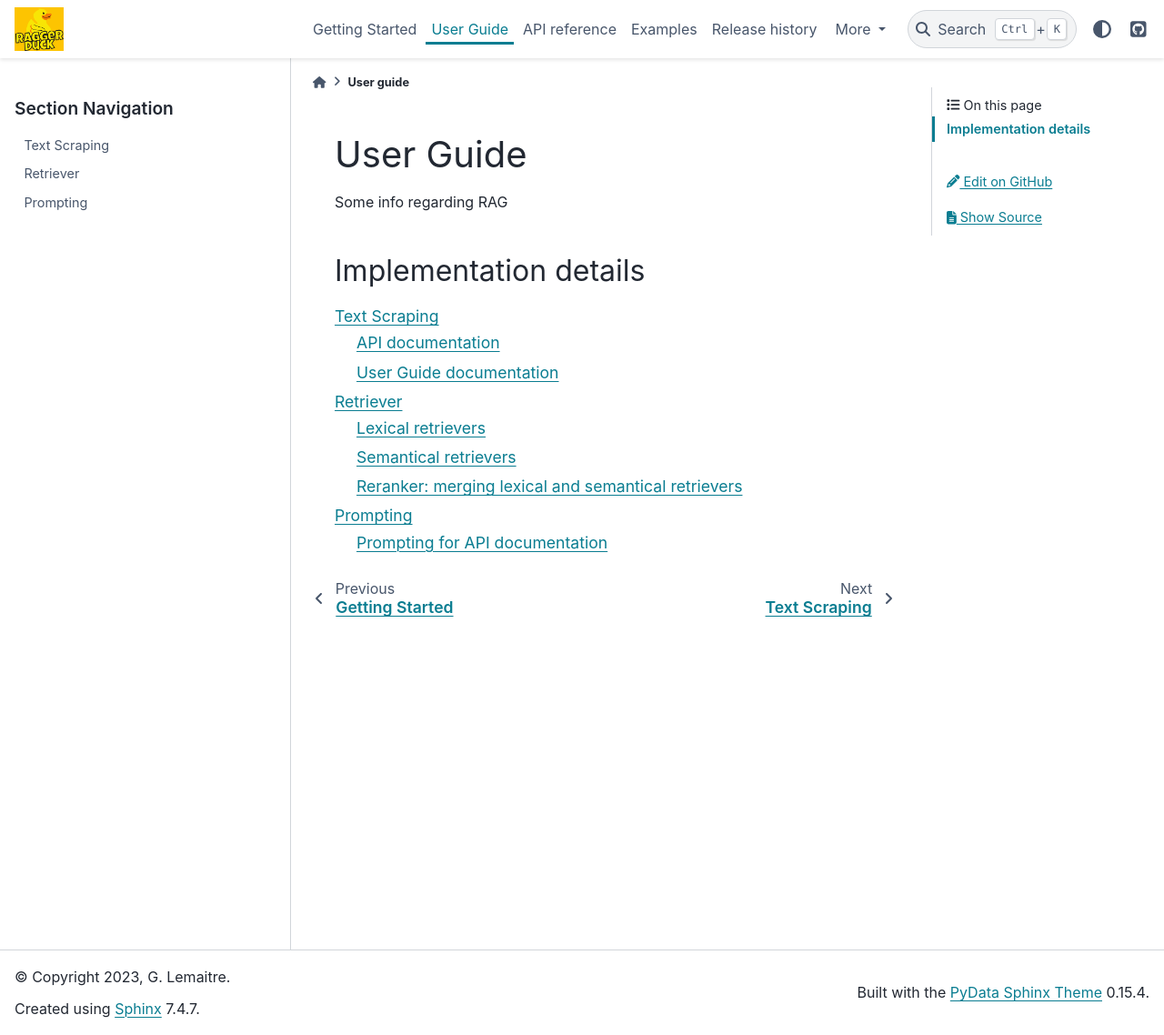
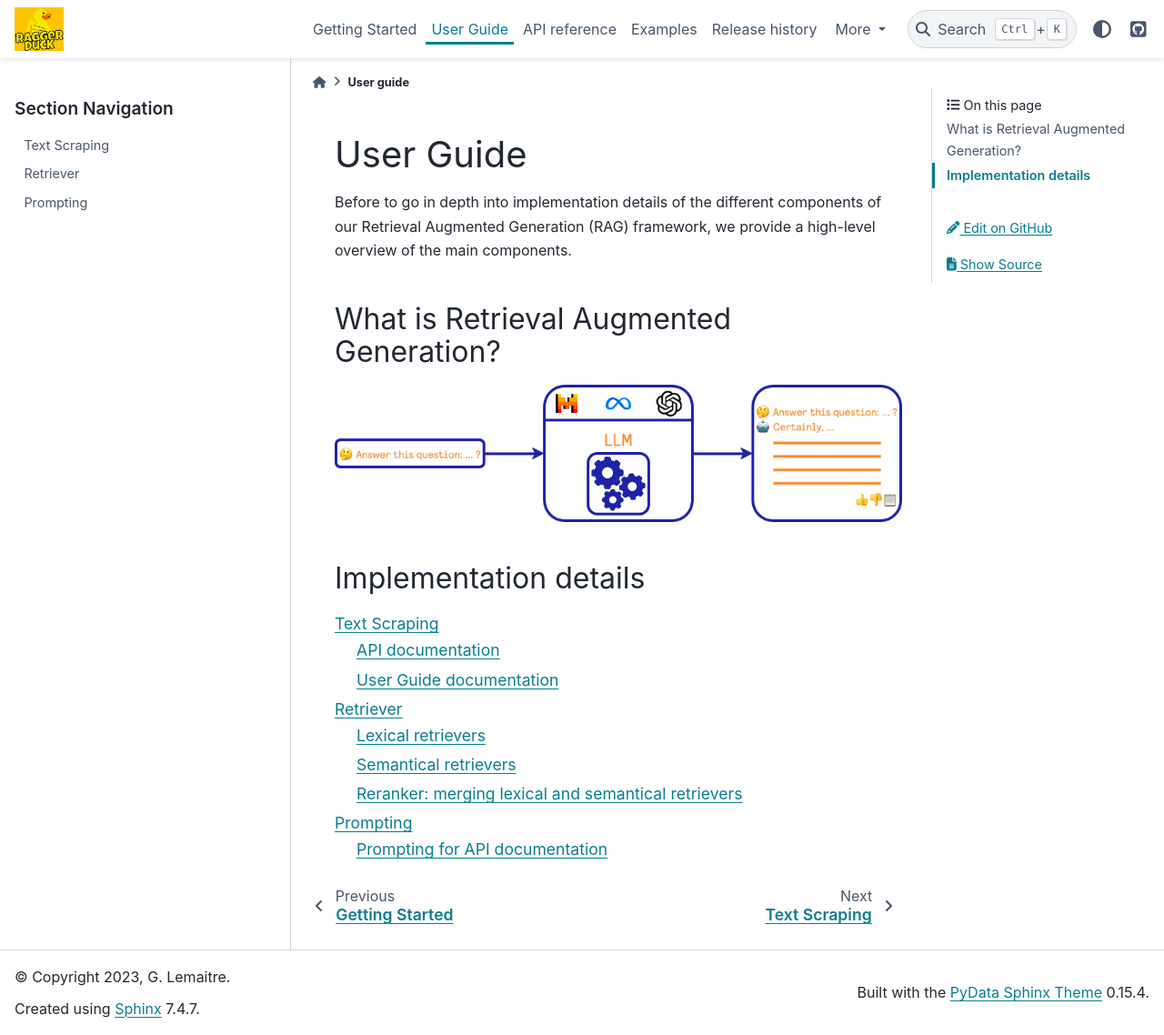
Before and after one commit to probabl-ai/sklearn-ragger-duck, a Sphinx documentation site: the page built from doc/user_guide/index.rst, in a window 1280 px wide and 1138 px high. Shown: the whole window at 91% size. Built offline with Sphinx 7.4.7 and the PyData theme 0.15.4, drawn with Linux system fonts in a browser that asks for light colours.

Commit message:
adding image and css for transparency

```diff
--- a/doc/_static/css/ragger_duck.css
+++ b/doc/_static/css/ragger_duck.css
@@ -8,6 +8,10 @@
 table {
   width: auto;
   /* Override fit-content which breaks Styler user guide ipynb */
+}
+
+.transparent-image {
+  background: none !important;
 }
 
 /* Main index page overview cards */
--- a/doc/user_guide/index.rst
+++ b/doc/user_guide/index.rst
@@ -6,7 +6,17 @@
 User Guide
 ==========
 
-Some info regarding RAG
+Before to go in depth into implementation details of the different components of our
+Retrieval Augmented Generation (RAG) framework, we provide a high-level overview of
+the main components.
+
+What is Retrieval Augmented Generation?
+=======================================
+
+.. image:: /_static/img/diagram/llm.png
+    :width: 100%
+    :align: center
+    :class: transparent-image
 
 Implementation details
 ======================
```
Also changed, not shown: doc/_static/img/diagram/llm.png (added).
